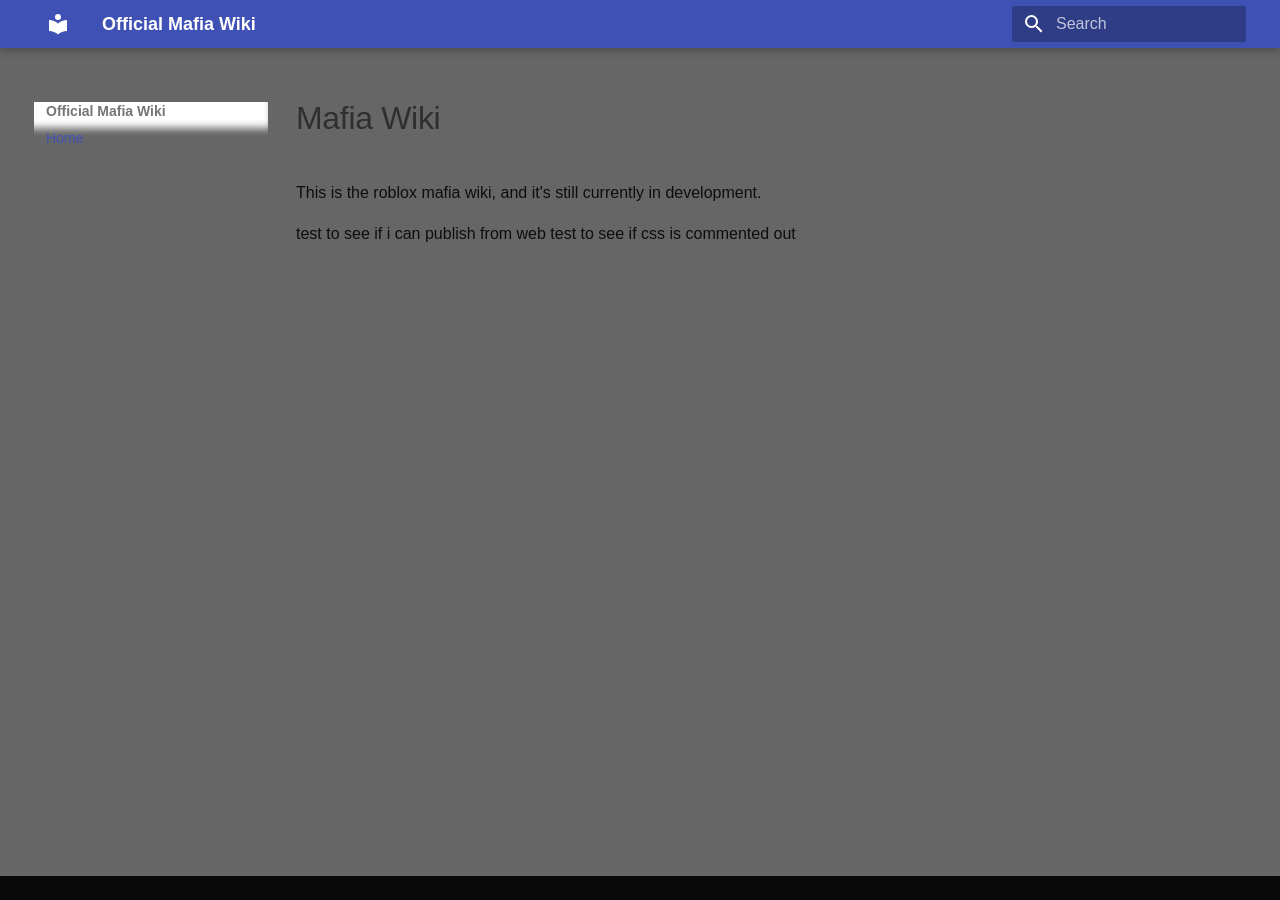
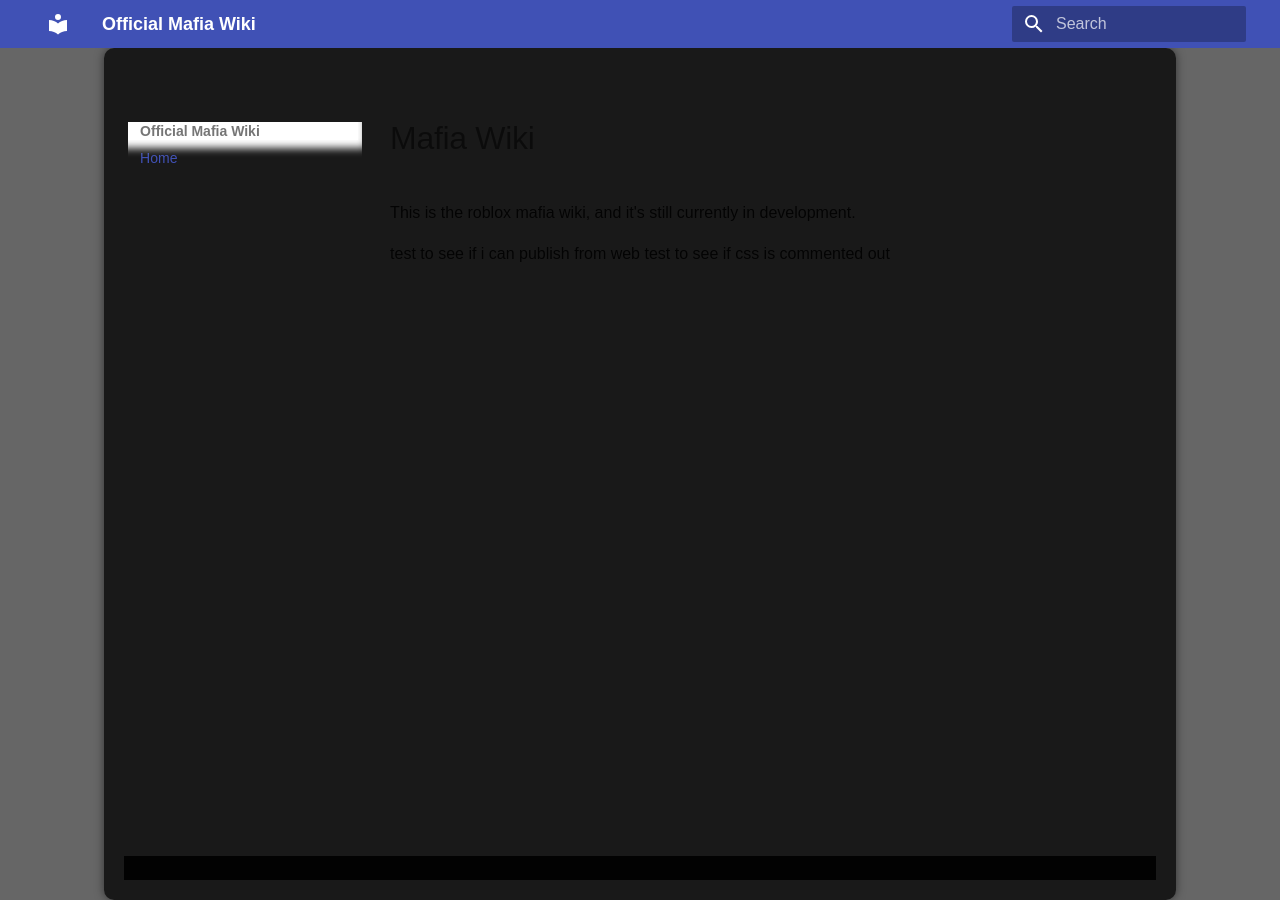
Before and after one commit to OctaNebula/mafia-wiki, an MkDocs documentation site: the page built from docs/index.md, in a window 1280 px wide. Built offline with MkDocs 1.6.1 and Material for MkDocs 9.7.7, drawn with Linux system fonts in a browser that asks for light colours; some web fonts are replaced.

Commit message:
attempr 2

```diff
--- a/docs/stylesheets/extra.css
+++ b/docs/stylesheets/extra.css
@@ -28,6 +28,16 @@
     z-index: -1;
 }
 
+.md-container {
+    background: rgba(0, 0, 0, 0.75); /* Semi-transparent black */
+    border-radius: 10px; /* Rounded corners */
+    padding: 20px;
+    box-shadow: 0 0 10px rgba(0, 0, 0, 0.5); /* Soft shadow */
+    max-width: 1200px; /* Prevents content from stretching too much */
+    margin: auto; /* Centers the content */
+}
+
+
 
 body {
     font-family: var(--md-text-font);
```
